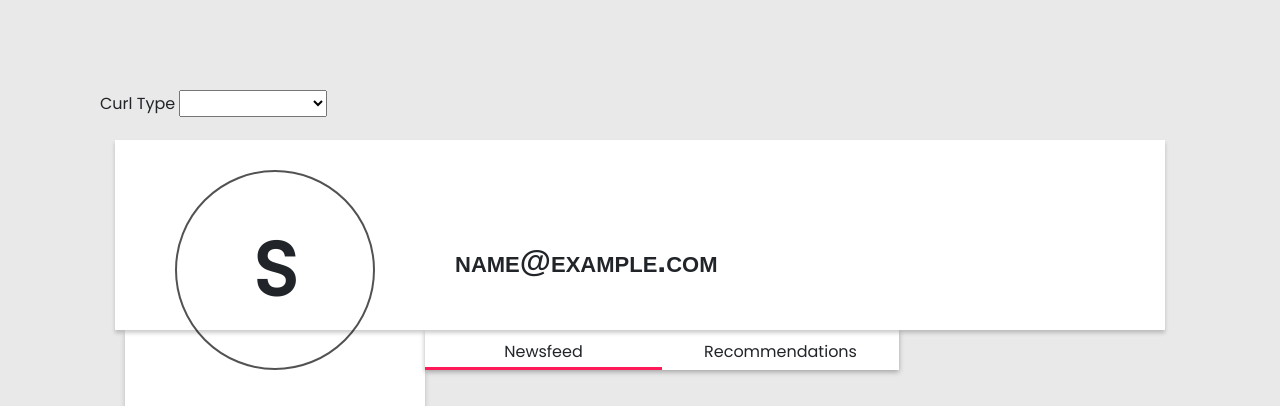
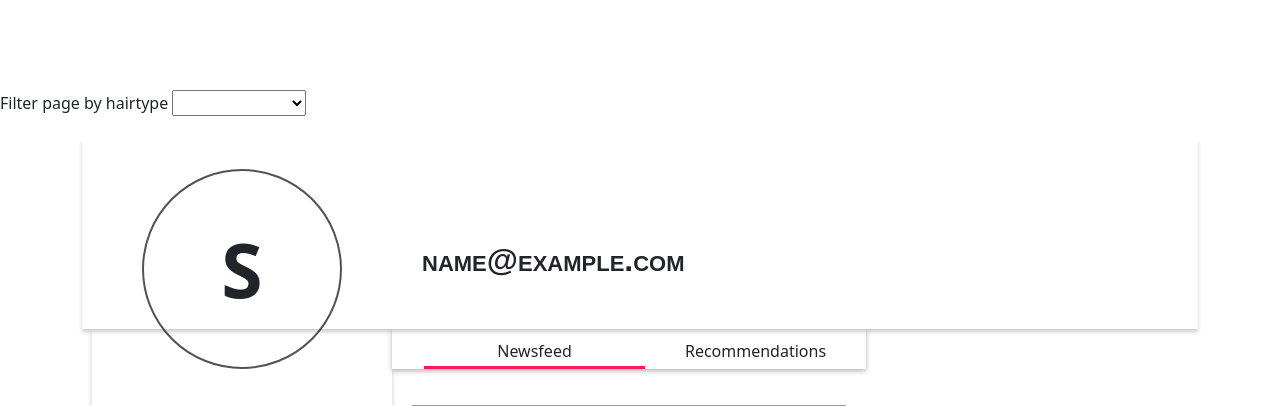
Before and after one commit to niasantiago/demotrial, a Node server app: page /profile in a window 1280 px wide. Shown: the top 406 px of the page. Run offline with Node 20, Linux system fonts and the light colour scheme; a user stored in the database is signed in; tables that the repository leaves empty hold one stand-in row (values such as "Sample post"); grey boxes marked "Sample" are stand-in pictures; some libraries are stand-ins or nearby versions.

Commit message:
filter page by hair type at top of page

```diff
--- a/views/customer.ejs
+++ b/views/customer.ejs
@@ -9,7 +9,7 @@
     <link rel="stylesheet" href="./css/submitButton.css" />
     <link href='https://fonts.googleapis.com/css?family=Roboto' rel='stylesheet' type='text/css'>
     <link rel='stylesheet' href='https://netdna.bootstrapcdn.com/font-awesome/4.0.3/css/font-awesome.css'>
-
+    <link href="https://cdn.jsdelivr.net/npm/bootstrap@5.3.0-alpha3/dist/css/bootstrap.min.css" rel="stylesheet" integrity="sha384-KK94CHFLLe+nY2dmCWGMq91rCGa5gtU4mk92HdvYe+M/SXH301p5ILy+dN9+nJOZ" crossorigin="anonymous">
   </head>
   <html>
   <body>
@@ -52,7 +52,7 @@
                   </select>
               </div>
               <div class="mb-3">
-                <label for="hair-filter" class="form-label">Curl Type</label>
+                <label for="hair-filter" class="form-label">Choose hairtype to filter reviews</label>
                 <select name="hairType" id="hair-filter">
                   <option value="2A">Curly (Type 2A)</option>
                   <option value="2B">Curly (Type 2B)</option>
@@ -71,7 +71,7 @@
 	</div>
 </div>
   <div class="mb-3">
-    <label for="hair-filter" class="form-label">Curl Type</label>
+    <label for="hair-filter" class="form-label">Filter page by hairtype</label>
     <select name="hair-filter" id="hair-filter-read">
       <option value=""></option>
       <option value="2A">Curly (Type 2A)</option>
```
